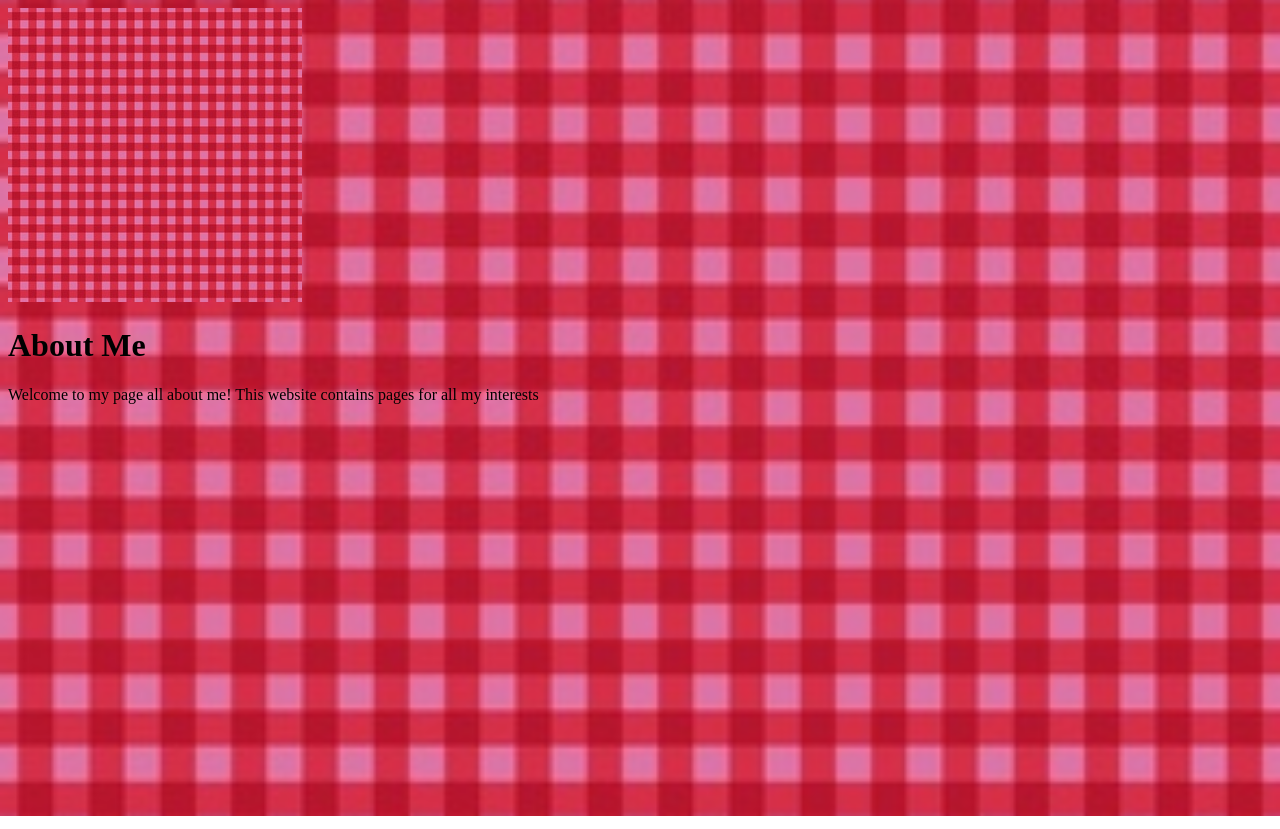
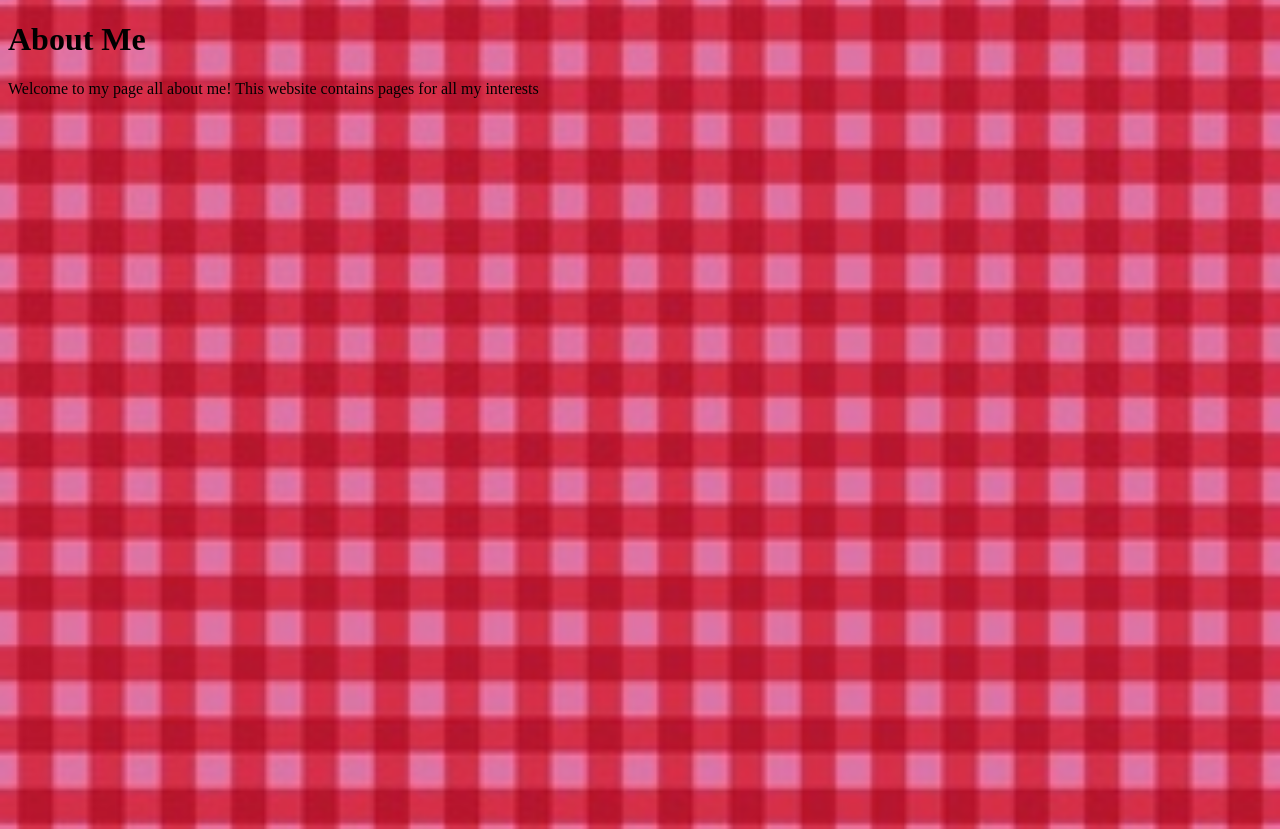
Before and after one commit to el74-el74/website-stuff, a plain HTML site: page My Website/main.html in a window 1280 px wide. Drawn offline with Linux system fonts and the light colour scheme.

```diff
--- a/My Website/main.html
+++ b/My Website/main.html
@@ -15,8 +15,7 @@
     </head>
 
     <body>
-        <img src="./background1.jpg">
-        <h1>About Me</h1>
+        <h1 style>About Me</h1>
         <p>Welcome to my page all about me! This website contains pages for all my interests</p>
     </body>
 
```
